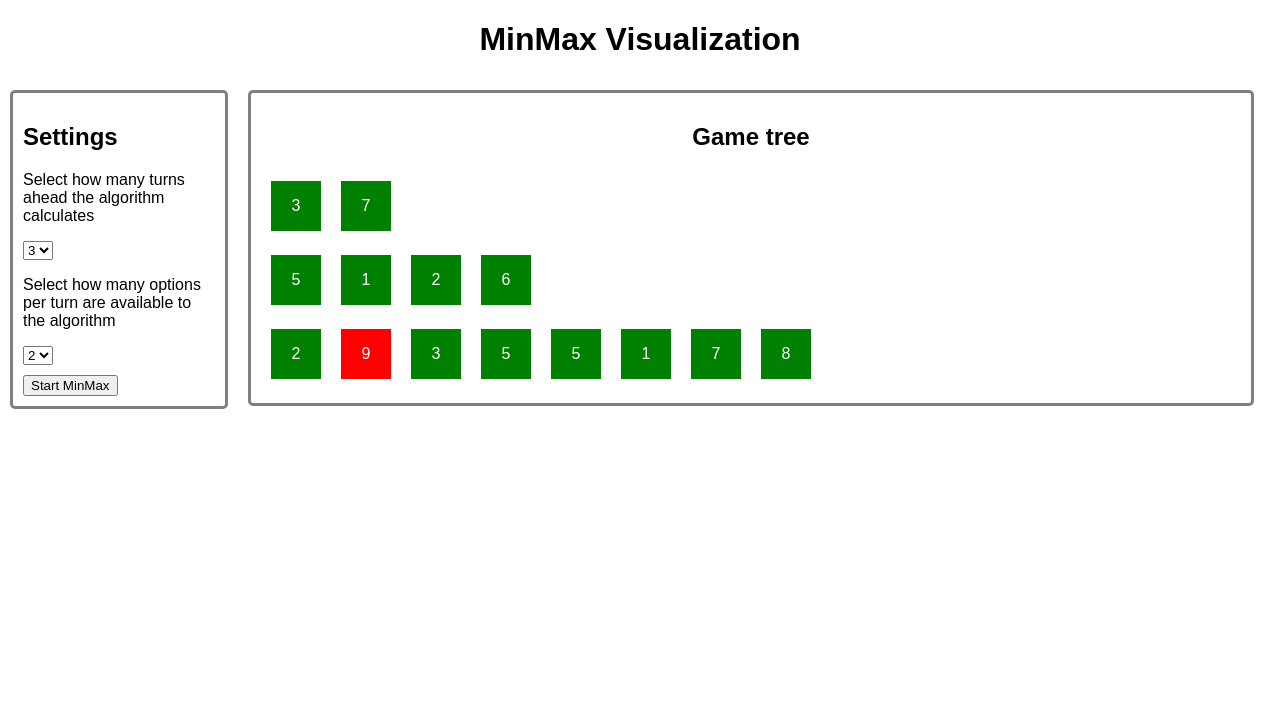
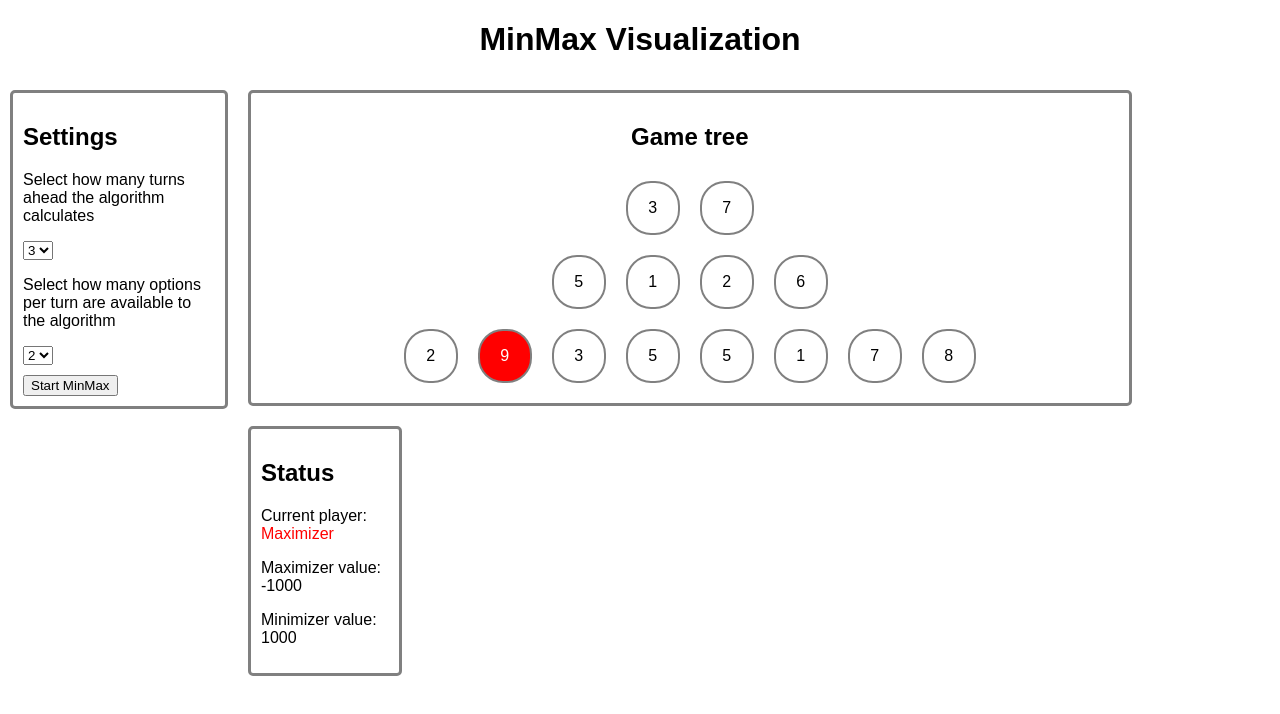
Before and after one commit to honeyballs/MinMax-Visualization, a React (Create React App) app: page / in a window 1280 px wide. Shown: the top 714 px of the page. Built offline with nearby package versions, Linux system fonts and the light colour scheme.

Commit message:
Add Status and adjust css

```diff
--- a/src/App.css
+++ b/src/App.css
@@ -41,7 +41,25 @@ button {
   width: 15%;
 }
 
+.status {
+  border: 3px solid grey;
+  border-radius: 5px;
+  width: 10%;
+  float: left;
+  padding: 10px;
+  margin: 10px;
+}
+
+.Maximizer {
+  color: red;
+}
+
+.Minimizer {
+  color: blue;
+}
+
 .tree {
+  width: 67%;
   text-align: center;
   float: left;
   border: 3px solid grey;
@@ -53,29 +71,24 @@ button {
 .row {
   width: 100%;
   margin: 0 auto;
-  display: inline-block;
 }
 
 .option {
-  background: green;
+  background: white;
+  border: 2px solid grey;
+  border-radius: 25px;
   margin: 10px;
   width: 50px;
   height: 50px;
   text-align: center;
   line-height: 50px;
-  color: white;
-  float: left;
+  color: black;
+  display: inline-block;
 }
 
 .optionMax {
   background: red;
-  margin: 10px;
-  width: 50px;
-  height: 50px;
-  text-align: center;
-  line-height: 50px;
   color: white;
-  float: left;
 }
 
 .optionMin {
@@ -86,5 +99,5 @@ button {
   text-align: center;
   line-height: 50px;
   color: white;
-  float: left;
+  display: inline-block;
 }
--- a/src/App.js
+++ b/src/App.js
@@ -2,7 +2,8 @@ import React, { Component } from "react";
 import "./App.css";
 import { generateId } from "./lib/treeHelper";
 import { Tree } from "./components/Tree";
-import {Settings} from "./components/Settings";
+import { Settings } from "./components/Settings";
+import { Status } from "./components/Status";
 
 class App extends Component {
 
@@ -12,6 +13,8 @@ class App extends Component {
       maxOptions: 2,
       currentOption: 2,
       currentPlayer: 1,
+      maximizerValue: -1000,
+      minimizerValue: 1000,
       tree: [
         [{ id: 11, value: 3 }, { id: 12, value: 7 }],
         [
@@ -78,6 +81,11 @@ class App extends Component {
           currentOption={this.state.currentOption}
           currentPlayer={this.state.currentPlayer}
         />
+        <Status
+          player={this.state.currentPlayer}
+          maximizerValue={this.state.maximizerValue}
+          minimizerValue={this.state.minimizerValue}
+        />
       </div>
     );
   }
--- a/src/components/Option.js
+++ b/src/components/Option.js
@@ -8,9 +8,9 @@ const setClassName = (id, rowNr, optionNr, player) => {
     console.log({generatedId, id})
     if(id === generatedId) {
         if(player === 1) {
-            return classNameActiveMax
+            return `${classNameInactive} ${classNameActiveMax}`
         } else {
-            return classNameActiveMin
+            return `${classNameInactive} ${classNameActiveMin}`
         }
     } else {
         return classNameInactive
--- /dev/null
+++ b/src/components/Status.js
@@ -0,0 +1,16 @@
+import React from 'react';
+
+export const Status = (props) => {
+    const player = (props.player === 1) ? "Maximizer" : "Minimizer";
+    return (
+        <div className="status">
+            <h2>Status</h2>
+            <p>
+                Current player:
+                <span className={`player-text ${player}`}> {player}</span>
+            </p>
+            <p>Maximizer value: {props.maximizerValue}</p>
+            <p>Minimizer value: {props.minimizerValue}</p>
+        </div>
+    )
+}
```
